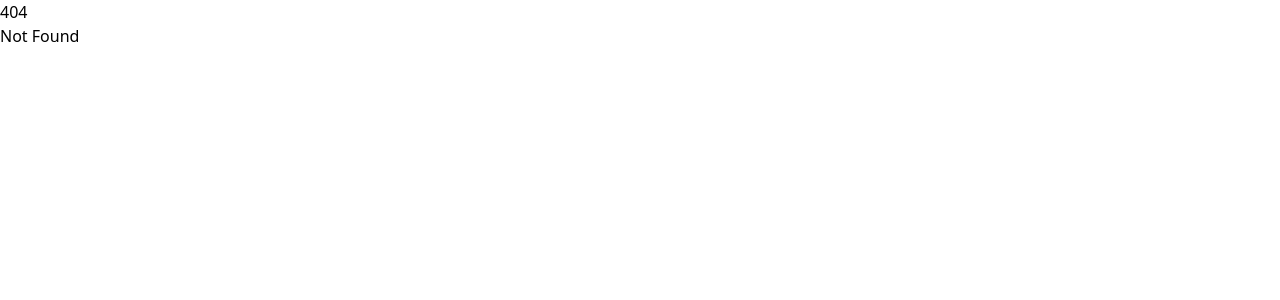
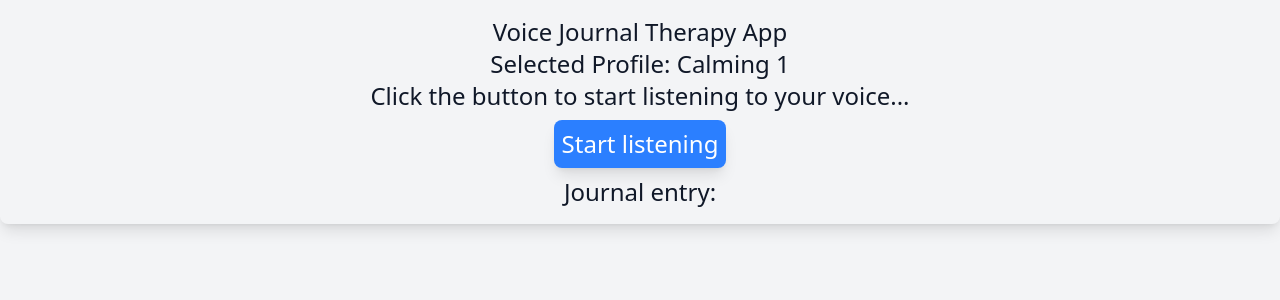
Before and after one commit to shahul01/voice-journal-therapy, a SvelteKit app: page /app in a window 1280 px wide. Before the commit this address had no page. Shown: the top 300 px of the page. Built offline with nearby package versions, Linux system fonts and the light colour scheme.

Commit message:
feat:f: updated app home and /app page with welcome content and basic style & updated docs,- works & sv checked (0e -)

```diff
--- /dev/null
+++ b/src/lib/utils/profile/index.ts
@@ -0,0 +1,21 @@
+// TODO: user specific profiles based on db
+
+const profiles = [
+	{
+		id: '1',
+		name: 'Calming 1',
+		config: {
+			voice_id: 'pjcYQlDFKMbcOUp6F5GD',
+			name: 'Brittney - Relaxing, Calm and Meditative',
+			Model: 'Eleven Flash v2.5',
+			Speed: '0.95',
+			Stability: '50%',
+			'Similarity boost': '75%',
+			Style: '0%',
+			'Speaker boost': 'Enabled'
+		},
+		description: 'A calming voice for meditation and relaxation.'
+	}
+];
+
+export default profiles;
--- a/src/routes/+page.svelte
+++ b/src/routes/+page.svelte
@@ -1,2 +1,12 @@
-<h1>Welcome to SvelteKit</h1>
-<p>Visit <a href="https://svelte.dev/docs/kit">svelte.dev/docs/kit</a> to read the documentation</p>
+<script lang="ts">
+</script>
+
+<div class="app">
+	<h1>Welcome to Voice Journal Therapy</h1>
+	<ul>
+		<li><a href="/app">App</a></li>
+	</ul>
+</div>
+
+<style lang="postcss">
+</style>
--- /dev/null
+++ b/src/routes/app/+page.svelte
@@ -0,0 +1,35 @@
+<script lang="ts">
+	import profiles from '$lib/utils/profile';
+
+	let isListening = $state(false);
+	let journalEntry = $state('');
+	let selectedProfile = $state(profiles[0]);
+
+	function toggleListening() {
+		isListening = !isListening;
+	}
+</script>
+
+<div class="home">
+	<h1>Voice Journal Therapy App</h1>
+	<p>Selected Profile: {selectedProfile.name}</p>
+	<div class="voice">
+		{#if isListening}
+			<p>Listening to your voice...</p>
+		{:else}
+			<p>Click the button to start listening to your voice...</p>
+		{/if}
+
+		<button onclick={toggleListening}>
+			{isListening ? 'Stop listening' : 'Start listening'}
+		</button>
+	</div>
+	<div class="journal-display">
+		<p>Journal entry:</p>
+		<p>{journalEntry}</p>
+	</div>
+	<div></div>
+</div>
+
+<style lang="postcss">
+</style>
--- a/src/routes/layout.css
+++ b/src/routes/layout.css
@@ -1,2 +1,34 @@
 @import 'tailwindcss';
 @plugin '@tailwindcss/typography';
+
+body {
+	@apply flex h-screen flex-col items-center justify-center;
+	@apply h-full w-full;
+
+	@apply p-4;
+
+	@apply bg-gray-100 dark:bg-gray-900;
+	@apply text-gray-900 dark:text-gray-100;
+
+	@apply font-sans;
+	@apply text-2xl font-light;
+	@apply text-center;
+	@apply rounded-lg;
+	@apply shadow-lg;
+}
+
+button {
+	@apply bg-blue-500 dark:bg-blue-800;
+	@apply text-white dark:text-gray-100;
+	@apply font-sans;
+	@apply text-2xl font-light;
+	@apply text-center;
+	@apply rounded-lg;
+	@apply shadow-lg;
+	@apply mx-4 my-2;
+	@apply p-2;
+	@apply cursor-pointer;
+	@apply hover:bg-blue-600 dark:hover:bg-blue-700;
+	@apply hover:text-white dark:hover:text-gray-100;
+	@apply hover:shadow-xl;
+}
```
Also changed, not shown: 4 other files (tests, documents, lock files or other folders).
